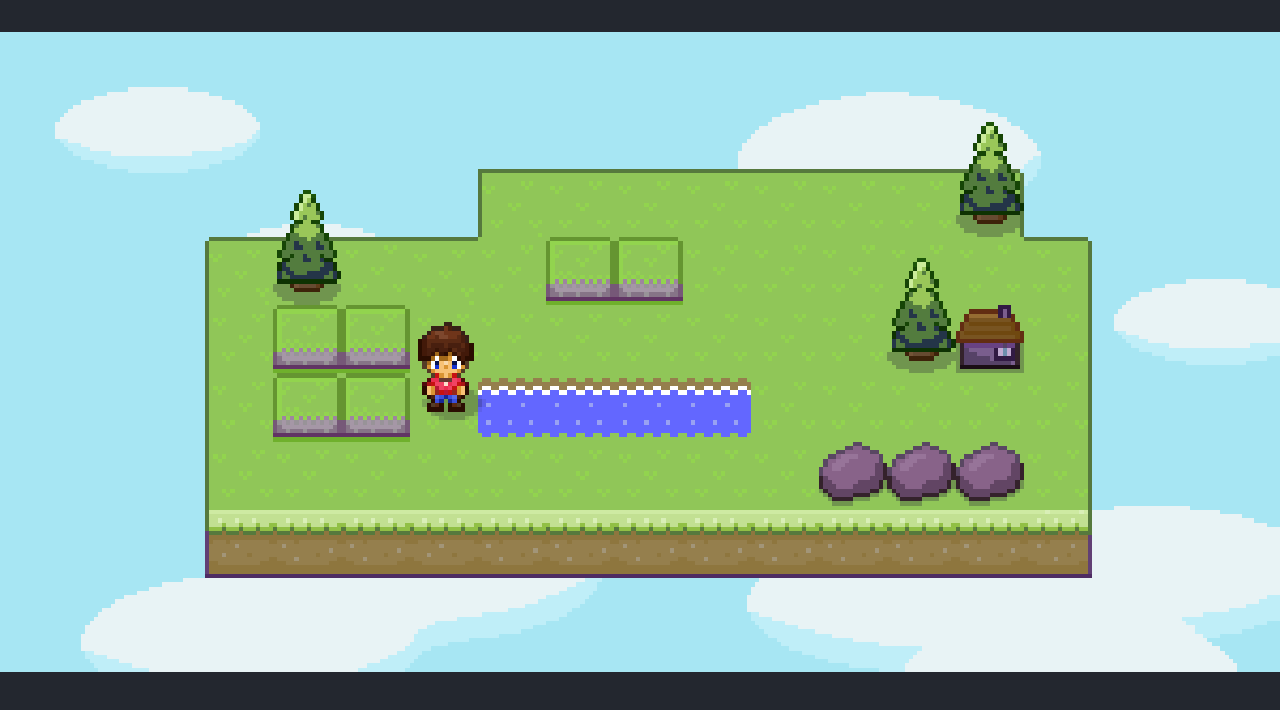
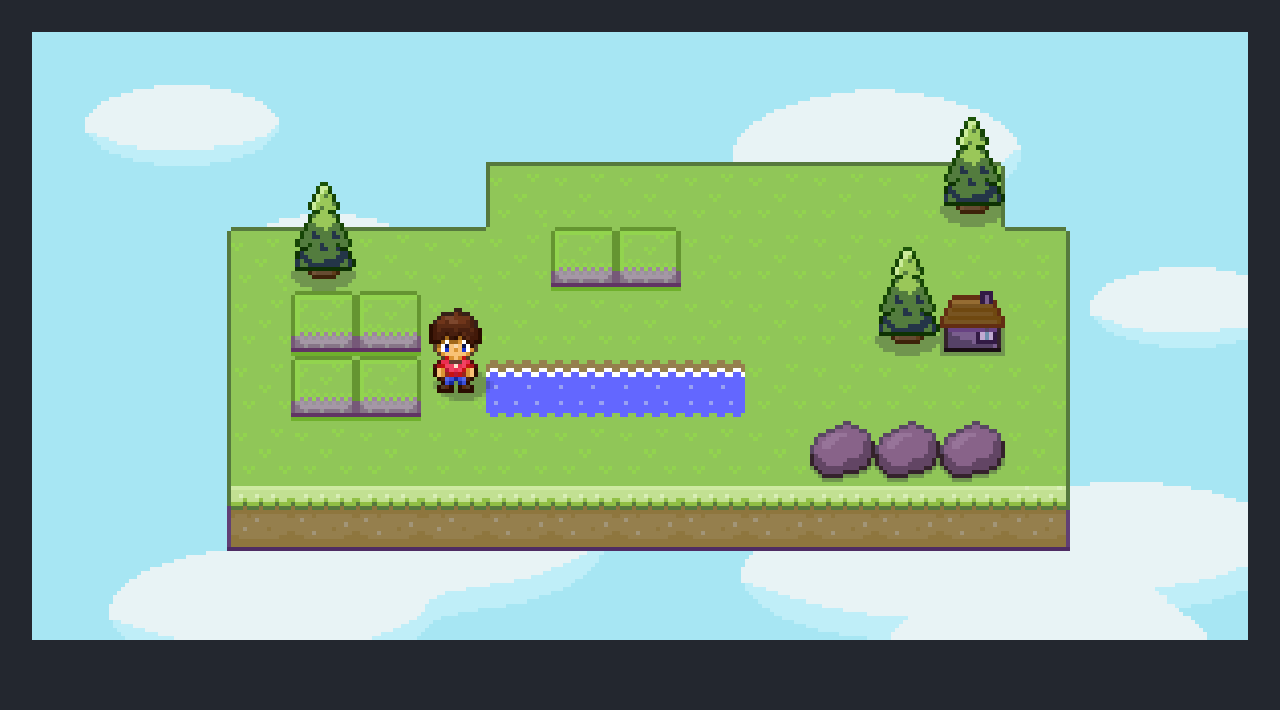
Before and after one commit to jamespatterson-feswe/game-engine, an Angular app: page / in a window 1280 px wide. Shown: the top 710 px of the page. Built offline with nearby package versions, Linux system fonts and the light colour scheme.

Commit message:
chore: fix height and width issue with canvas

```diff
--- a/src/app/app.component.html
+++ /dev/null
@@ -1 +0,0 @@
-<canvas id="game-canvas"></canvas>
--- a/src/app/app.component.scss
+++ b/src/app/app.component.scss
@@ -1,8 +1,6 @@
 #game-canvas {
   background-color: black;
+  width: 95%;
 
-  height: 80vh;
-  width: 100%;
-
-  margin: 2.5% 0;
+  margin: 2.5% 2.5%;
 }
```
Also changed, not shown: 1 other file (tests, documents, lock files or other folders).
